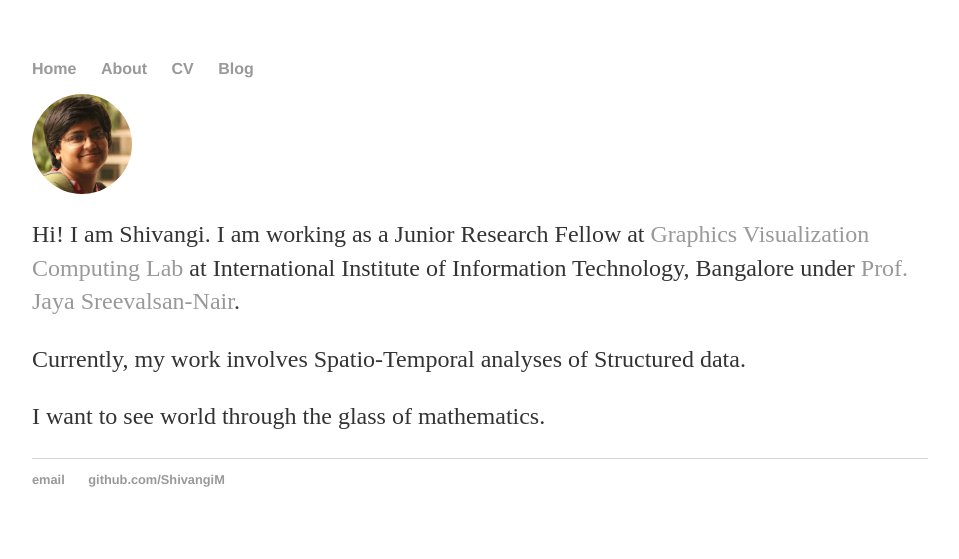
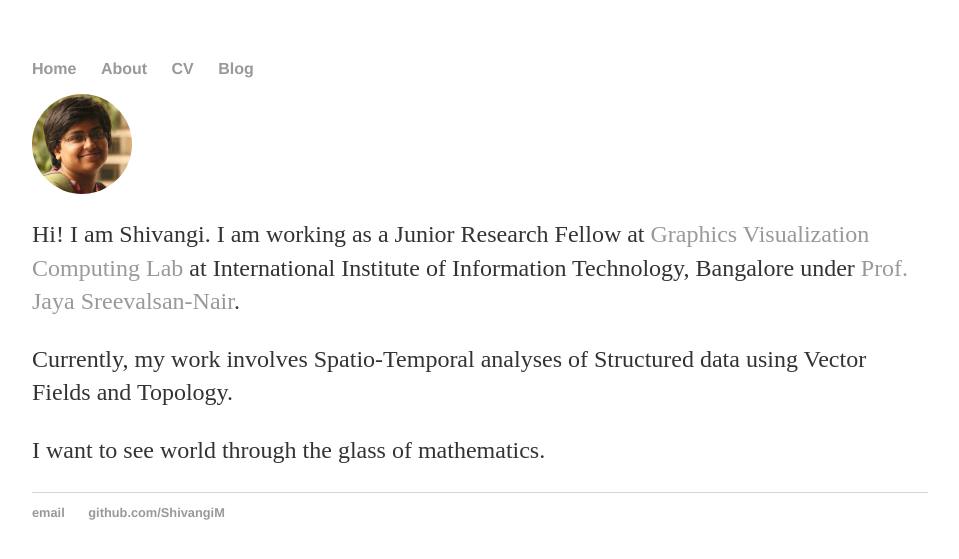
Before and after one commit to ShivangiM/shivangim.github.io, a Jekyll site: the page built from index.html, in a window 1280 px wide. Shown: the top 559 px of the page, without its empty margins (160-1119 px from the left). Built offline with Jekyll 4.4.1, drawn with Linux system fonts in a browser that asks for light colours.

Commit message:
Update index.html

```diff
--- a/index.html
+++ b/index.html
@@ -6,6 +6,6 @@ title: Shivangi Motwani
 <div class="blurb">
 	<img src="./Shivangi.JPG" alt="Shivangi Motwani" style="width:100px;height:100px;" align="middle">
 	<p>Hi! I am Shivangi. I am working as a Junior Research Fellow at <a href="https://www.iiitb.ac.in/GVCL/GVCL.html">Graphics Visualization Computing Lab</a> at International Institute of Information Technology, Bangalore under <a href="https://www.iiitb.ac.in/faculty_page.php?name=JayaSreevalsanNair">Prof. Jaya Sreevalsan-Nair</a>.</p>
-	<p>Currently, my work involves Spatio-Temporal analyses of Structured data.</p>
+	<p>Currently, my work involves Spatio-Temporal analyses of Structured data using Vector Fields and Topology.</p>
 	<p>I want to see world through the glass of mathematics.</p>
 </div><!-- /.blurb -->
```
